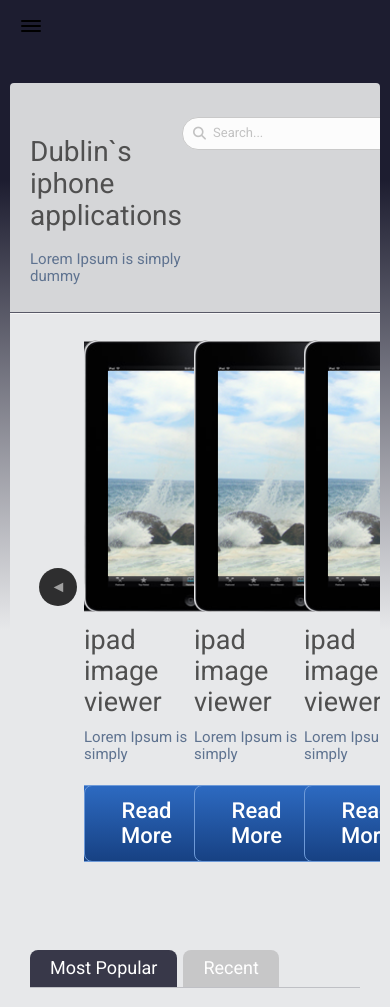
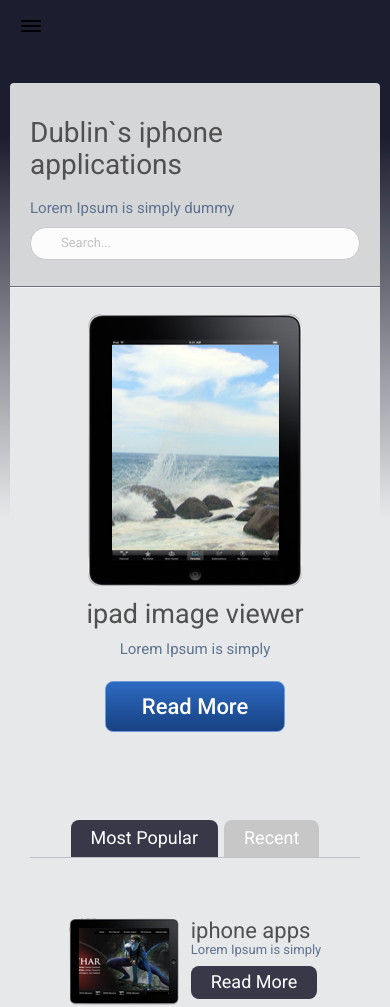
Before and after one commit to BogdanOgorodnikk/space, a plain HTML site: page product.html in a window 390 px wide. Shown: the part 99-1106 px from the top of the page. Drawn offline with nearby package versions, Linux system fonts and the light colour scheme.

Commit message:
Responsive product

```diff
--- a/css/responsive.css
+++ b/css/responsive.css
@@ -1,3 +1,9 @@
+
+@media screen and (max-width: 1034px) {
+    .product-hot__popular--item:nth-child(3n) {
+        margin-right: 98px;
+    }
+}
 @media screen and (max-width: 1100px) {
     .banner__slider .owl-next {
         left: 92%;
@@ -69,6 +75,20 @@
     .bar__slider .owl-next {
         left: 86%;
     }
+    .product-banner__box {
+        text-align: center;
+    }
+    .product-banner__photo {
+        margin-left: auto;
+        margin-right: auto;
+    }
+    .product-banner__slider {
+        margin-left: 0px;
+    }
+    .product-banner__slider .owl-prev,
+    .product-banner__slider .owl-next {
+      display: none;
+  }
   }
   @media screen and (max-width: 792px) {
       .banner__box {
@@ -117,6 +137,41 @@
         width: 100%;
     }
   }
+  @media screen and (max-width: 780px) {
+    .product-hot__general-box {
+        display: block;
+    }
+    .product-hot__type {
+        display: block;
+    }
+    .product-hot__popular--item {
+        margin-right: 0px;
+        width: inherit;
+    }
+    .popular__item--box {
+        justify-content: center;
+    }
+    .product-hot__popular--item:nth-child(3n) {
+        margin-right: 0px;
+    }
+    .product-hot__menu {
+        justify-content: center;
+    }
+  }
+  @media screen and (max-width: 700px) {
+    .general-search__box {
+        display: block;
+    }
+    .general-search__item--form {
+        margin-top: 10px;
+    }
+    .general-search__input {
+        width: 100%;
+    }
+    .general-search__icon {
+        right: 600px;
+    }
+  }
   @media screen and (max-width: 500px) {
       .bar__info {
         font-size: 12px;
@@ -150,7 +205,7 @@
       .footer-copyrigth__text {
           margin-bottom: 15px;
       }
-      .form__submit {
+      .footer-copyrigth__button {
         width: 50%;
         position: absolute;
         top: -50px;
@@ -160,7 +215,7 @@
         width: 100%;
         height: 318px;
     }
-    .form__submit {
+    .footer-copyrigth__button {
         right: 108px;
     }
 }
--- a/js/main.js
+++ b/js/main.js
@@ -15,7 +15,18 @@ $(document).ready(function(){
     items: 3,
     nav: true,
     navText: ["&#9668;","&#9658;"],
-    loop: true
+    loop: true,
+    responsive:{ //Адаптация в зависимости от разрешения экрана
+      0:{
+          items:1
+      },
+      700:{
+          items:2
+      },
+      900:{
+          items:3
+       }
+  }
   });
   $('.elya__head').on('click', function(){
     var find = $(this).next('.elya__text');
--- a/product.html
+++ b/product.html
@@ -45,7 +45,7 @@
                                 <h1 class="general-search__headline">Dublin`s iphone applications</h1>
                                 <p class="general-search__info">Lorem Ipsum is simply dummy</p>
                             </div>
-                            <div class="general-search__item">
+                            <div class="general-search__item general-search__item--form">
                                 <input placeholder="Search..." class="general-search__input" type="text">
                                 <i class="general-search__icon fas fa-search"></i>
                             </div>
@@ -255,7 +255,7 @@
                         <h3 class="footer-copyrigth__text">&copy;ogorodnik</h3>
                     </div>
                     <div class="footer-copyrigth__item">
-                        <button class="form__submit">Submit</button>
+                        <button class="form__submit footer-copyrigth__button">Submit</button>
                     </div>
                 </div>
             </div>
```
Also changed, not shown: index.html (+1 -1 lines).
